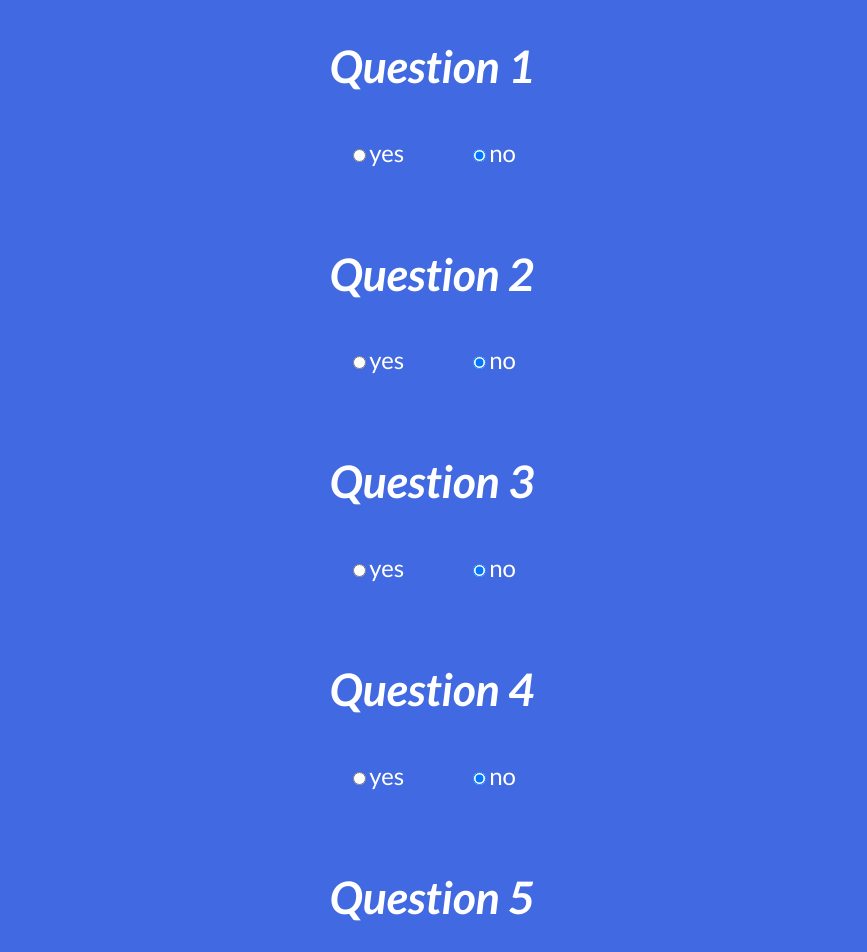
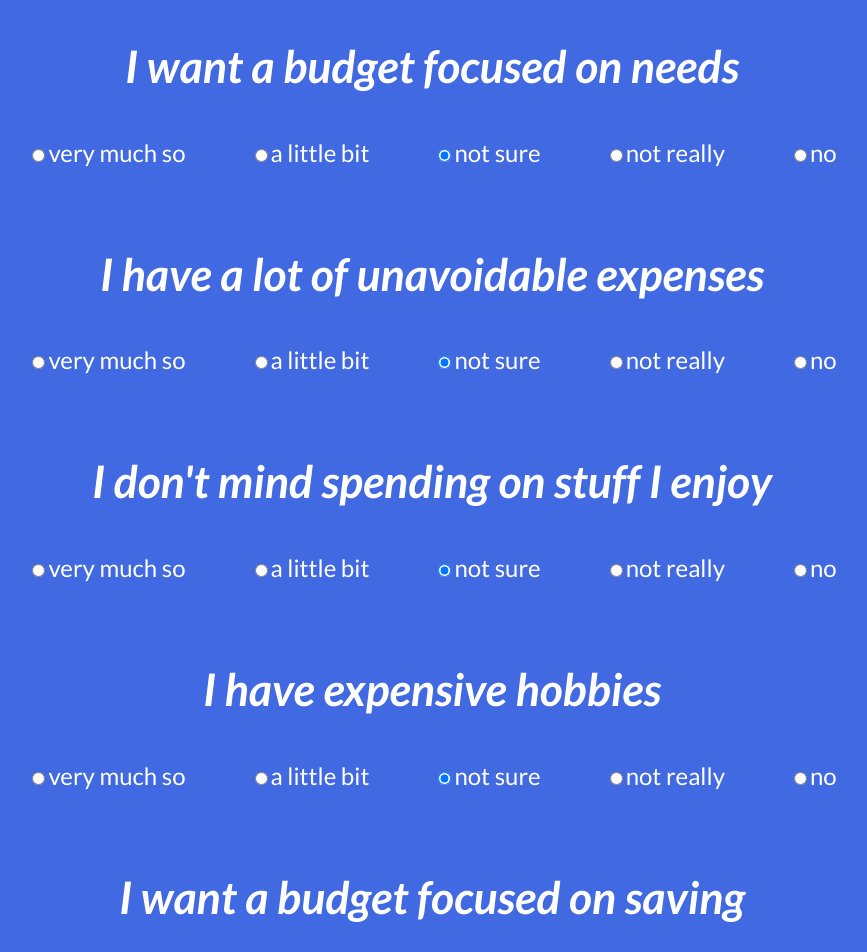
Before and after one commit to c-schutz/UFPlanner1, a React (Vite) app in the folder frontend/: page /Budget/Questionnaire in a window 1280 px wide. Shown: the part 200-1152 px from the top of the page, without its empty margins (208-1075 px from the left). Built offline with nearby package versions, Linux system fonts and the light colour scheme; the HTML template or start-up script is replaced by a standard one.

Commit message:
Doing questions and updated some functionality

```diff
--- a/frontend/src/budget/Banking.jsx
+++ b/frontend/src/budget/Banking.jsx
@@ -8,10 +8,10 @@ function Banking() {
     const navigate = useNavigate();
 
     const [categories, setCategories] = useState(() => {
-        if (sessionStorage.getItem("localBankingCats") == null) {
+        if (sessionStorage.getItem("currentbdata") == null) {
             return bankingcats;
         } else {
-            return JSON.parse(sessionStorage.getItem("localBankingCats"));
+            return JSON.parse(sessionStorage.getItem("currentbdata"));
         }
     });
 
--- a/frontend/src/budget/Budget.jsx
+++ b/frontend/src/budget/Budget.jsx
@@ -84,7 +84,6 @@ function Budget() {
         }
     }
 
-
     return (
         <>
             <Navbar />
--- a/frontend/src/budget/Questionnaire.jsx
+++ b/frontend/src/budget/Questionnaire.jsx
@@ -10,13 +10,13 @@ function Questionnaire() {
     //console.log(logged); test if log is working
 
     const [answers, setAnswers] = useState(() => {
-        const savedAnswers = sessionStorage.getItem('answers');
+        const savedAnswers = sessionStorage.getItem('currentqdata');
         if (savedAnswers) {
             return JSON.parse(savedAnswers);
         } else {
             const initialAnswers = {};
             questions.forEach(question => {
-                initialAnswers[question.id] = "no"; // no initialization if there is no data stored
+                initialAnswers[question.id] = question.options[Math.floor((question.options.length - 1)/2)]; // no initialization if there is no data stored
             });
             return initialAnswers;
         }
@@ -39,7 +39,7 @@ function Questionnaire() {
     };
 
     const backClick = () => {
-        //sessionStorage.clear();
+        sessionStorage.removeItem('currentqdata');
         navigate('/Budget');
     }
 
--- a/frontend/src/budget/bankingstyles.css
+++ b/frontend/src/budget/bankingstyles.css
@@ -31,7 +31,7 @@
     margin: 0;
     padding: 0;
     overflow: hidden;
-    clip-path: inset(0 0 45% 0);
+    clip-path: inset(0 0 60% 0);
     width: 10vw;
     animation: fadeIn .75s ease-out forwards;
 }
--- a/frontend/src/budget/qstyles.css
+++ b/frontend/src/budget/qstyles.css
@@ -59,6 +59,7 @@ body {
   font-family: "Lato", serif;
   font-size: 3.5vw;
   font-style: italic;
+  text-align: center;
 }
 
 .ansSeparation{
--- a/frontend/src/budget/questions.js
+++ b/frontend/src/budget/questions.js
@@ -1,29 +1,34 @@
 const questions = [
     {
        id: 1,
-       question: "Question 1",
-       options: ["yes", "no"]
+       question: "I want a budget focused on needs",
+       options: ["very much so", "a little bit", "not sure", "not really", "no"]
     },
     {
       id: 2,
-      question: "Question 2",
-      options: ["yes", "no"]
+      question: "I have a lot of unavoidable expenses",
+      options: ["very much so", "a little bit", "not sure", "not really", "no"]
    },
    {
       id: 3,
-      question: "Question 3",
-      options: ["yes", "no"]
+      question: "I don't mind spending on stuff I enjoy",
+      options: ["very much so", "a little bit", "not sure", "not really", "no"]
    },
    {
       id: 4,
-      question: "Question 4",
-      options: ["yes", "no"]
+      question: "I have expensive hobbies",
+      options: ["very much so", "a little bit", "not sure", "not really", "no"]
    },
     {
        id: 5,
-       question: "Question 5",
-       options: ["yes", "no"]
-    }
+       question: "I want a budget focused on saving",
+       options: ["very much so", "a little bit", "not sure", "not really", "no"]
+    },
+    {
+      id: 6,
+      question: "I typically have a lot of excess money",
+      options: ["very much so", "a little bit", "not sure", "not really", "no"]
+   }
  ];
 
  export default questions;
```
Also changed, not shown: 1 other file (tests, documents, lock files or other folders).
